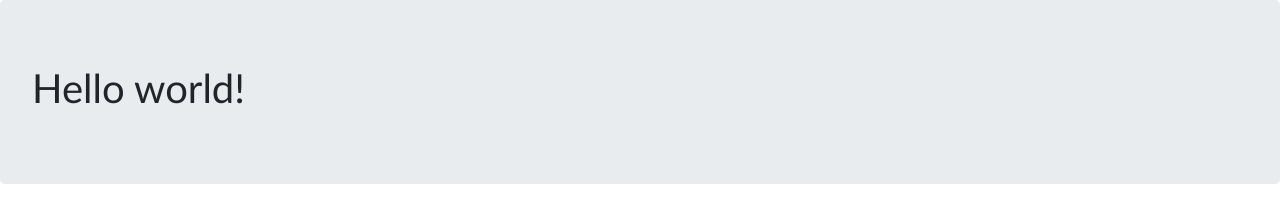
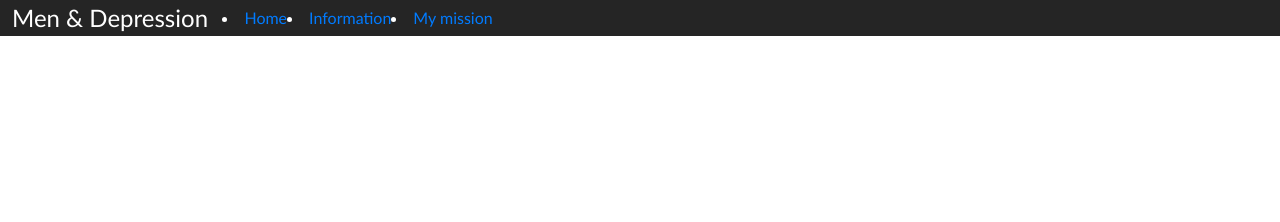
Before and after one commit to ColeScheller/colescheller.github.io, a plain HTML site: page index.html in a window 1280 px wide. Drawn offline with nearby package versions, Linux system fonts and the light colour scheme.

Commit message:
Trying to enable stuff and things

```diff
--- a/index.html
+++ b/index.html
@@ -7,8 +7,11 @@
         <link rel="stylesheet"  type="text/css" href="./css/site.css">
    </head>
    <body>
-       <div class="jumbotron">
-           <h1>Hello world!</h1>
+       <div class="self-nav">
+           <div class="self-nav title">Men & Depression</div>
+           <li><a class="self-nav link" href="#home">Home</a></li>
+           <li><a class="self-nav link" href="#info">Information</a></li>
+           <li><a class="self-nav link" href="#mission">My mission</a></li>
        </div>
    </body>
 </html>
```
